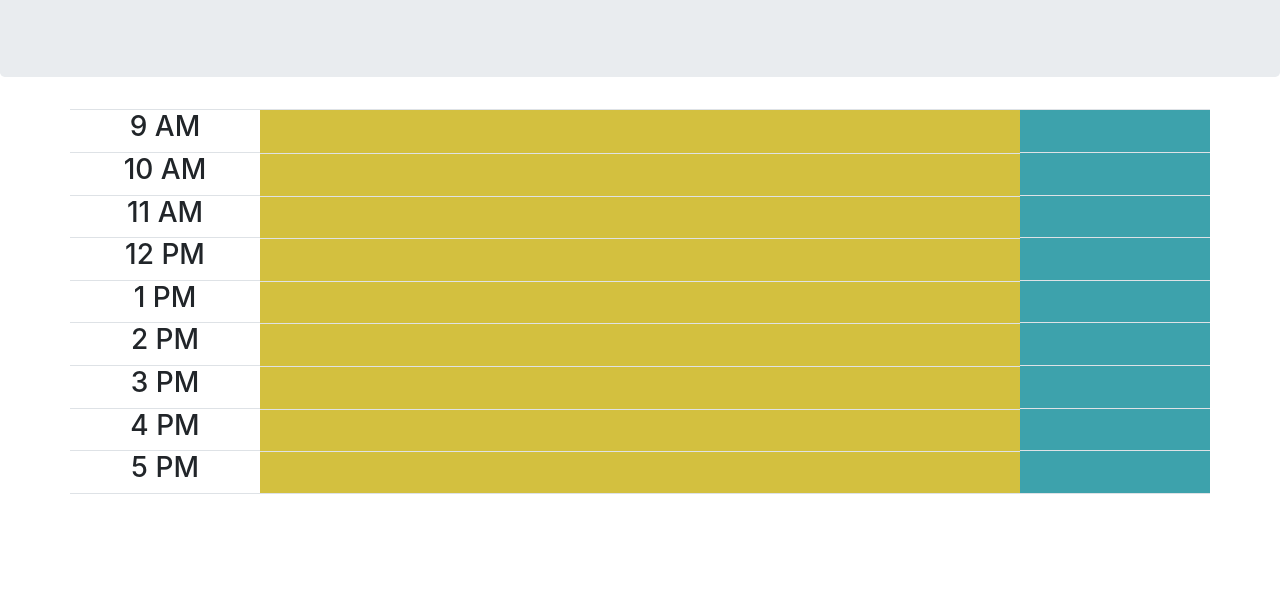
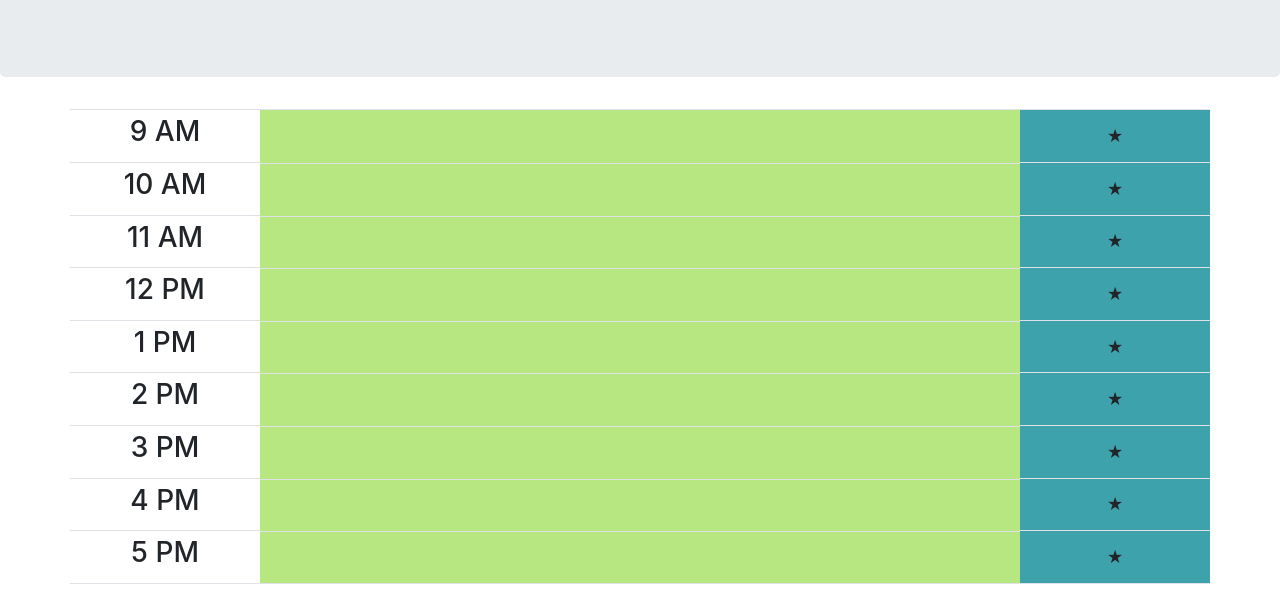
Before and after one commit to JayDub21/dayplanner, a plain HTML site: page index.html in a window 1280 px wide. Shown: the part 191-800 px from the top of the page. Drawn offline with nearby package versions, Linux system fonts and the light colour scheme.

Commit message:
saveSlot buttons added

```diff
--- a/index.html
+++ b/index.html
@@ -26,7 +26,11 @@
                 <h3>9 AM</h3>
             </div>
             <div class="col-sm-8 infoSlot border-top" id="infoSlot1"></div>
-            <div class="col-sm-2  saveSlot border-bottom border-top"></div>
+            <div class="col-sm-2  saveSlot border-bottom border-top btn-group">
+                <button class="btn btn-default">
+                    &#9733;
+                </button>
+            </div>
         </div>
 
         <div class="row">
@@ -34,7 +38,11 @@
                 <h3>10 AM</h3>
             </div>
             <div class="col-sm-8 infoSlot border-top" id="infoSlot2"></div>
-            <div class="col-sm-2  saveSlot border-bottom"></div>
+            <div class="col-sm-2  saveSlot border-bottom btn-group">
+                <button class="btn btn-default">
+                    &#9733;
+                </button>
+            </div>
         </div>
 
         <div class="row">
@@ -42,7 +50,11 @@
                 <h3>11 AM</h3>
             </div>
             <div class="col-sm-8 infoSlot border-top" id="infoSlot3"></div>
-            <div class="col-sm-2  saveSlot border-bottom"></div>
+            <div class="col-sm-2  saveSlot border-bottom btn-group">
+                <button class="btn btn-default">
+                    &#9733;
+                </button>
+            </div>
         </div>
 
         <div class="row">
@@ -50,7 +62,11 @@
                 <h3>12 PM</h3>
             </div>
             <div class="col-sm-8 infoSlot border-top" id="infoSlot4"></div>
-            <div class="col-sm-2  saveSlot border-bottom"></div>
+            <div class="col-sm-2  saveSlot border-bottom btn-group">
+                <button class="btn btn-default">
+                    &#9733;
+                </button>
+            </div>
         </div>
 
         <div class="row">
@@ -58,7 +74,11 @@
                 <h3>1 PM</h3>
             </div>
             <div class="col-sm-8 infoSlot border-top" id="infoSlot5"></div>
-            <div class="col-sm-2  saveSlot border-bottom"></div>
+            <div class="col-sm-2  saveSlot border-bottom btn-group">
+                <button class="btn btn-default">
+                    &#9733;
+                </button>
+            </div>
         </div>
 
         <div class="row">
@@ -66,7 +86,11 @@
                 <h3>2 PM</h3>
             </div>
             <div class="col-sm-8 infoSlot border-top" id="infoSlot6"></div>
-            <div class="col-sm-2  saveSlot border-bottom"></div>
+            <div class="col-sm-2  saveSlot border-bottom btn-group">
+                <button class="btn btn-default">
+                    &#9733;
+                </button>
+            </div>
         </div>
 
         <div class="row">
@@ -74,7 +98,11 @@
                 <h3>3 PM</h3>
             </div>
             <div class="col-sm-8 infoSlot border-top" id="infoSlot7"></div>
-            <div class="col-sm-2  saveSlot border-bottom"></div>
+            <div class="col-sm-2  saveSlot border-bottom btn-group">
+                <button class="btn btn-default">
+                    &#9733;
+                </button>
+            </div>
         </div>
 
         <div class="row">
@@ -82,7 +110,11 @@
                 <h3>4 PM</h3>
             </div>
             <div class="col-sm-8 infoSlot border-top" id="infoSlot8"></div>
-            <div class="col-sm-2  saveSlot border-bottom"></div>
+            <div class="col-sm-2  saveSlot border-bottom btn-group">
+                <button class="btn btn-default">
+                    &#9733;
+                </button>
+            </div>
         </div>
 
         <div class="row">
@@ -90,7 +122,11 @@
                 <h3>5 PM</h3>
             </div>
             <div class="col-sm-8 infoSlot border-top border-bottom" id="infoSlot9"></div>
-            <div class="col-sm-2  saveSlot border-bottom"></div>
+            <div class="col-sm-2  saveSlot border-bottom btn-group">
+                <button class="btn btn-default">
+                    &#9733;
+                </button>
+            </div>
         </div>
 
 
--- a/script.js
+++ b/script.js
@@ -0,0 +1,9 @@
+var now = moment();
+$('time').each(function (i, e) {
+    var time = moment($(e).attr('datetime'));
+
+    if (now.diff(time, 'days') <= 1) {
+        $(e).html('<span>' + time.from(now) + '</span>');
+    }
+});
+console.log(now);
--- a/style.css
+++ b/style.css
@@ -7,11 +7,19 @@
 }
 
 .infoSlot {
-    background:#d3c03f;
+    background:#b7e780;
 }
 
 .saveSlot {
     background:#3da2ac;
+}
+
+.btn {
+    background-color: transparent;
+}
+
+h3 {
+    padding:5px;
 }
 
 
```
